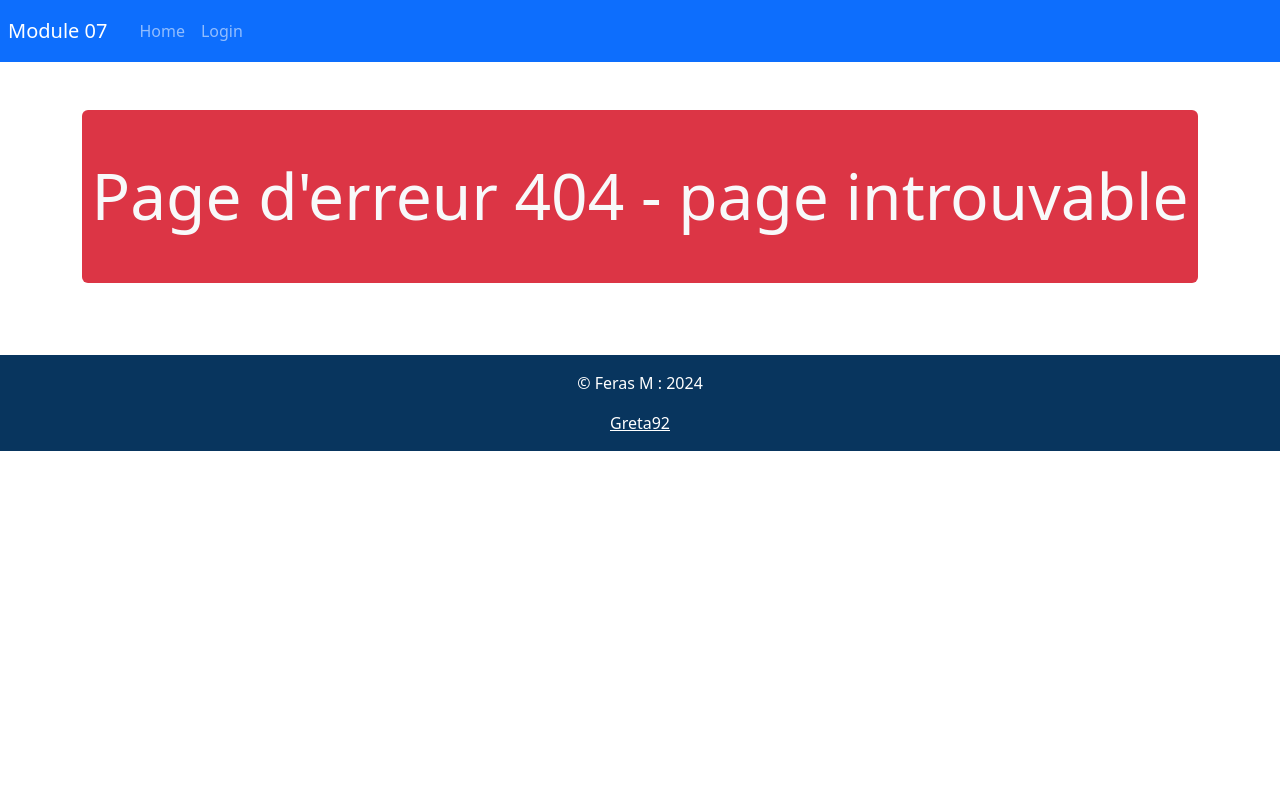
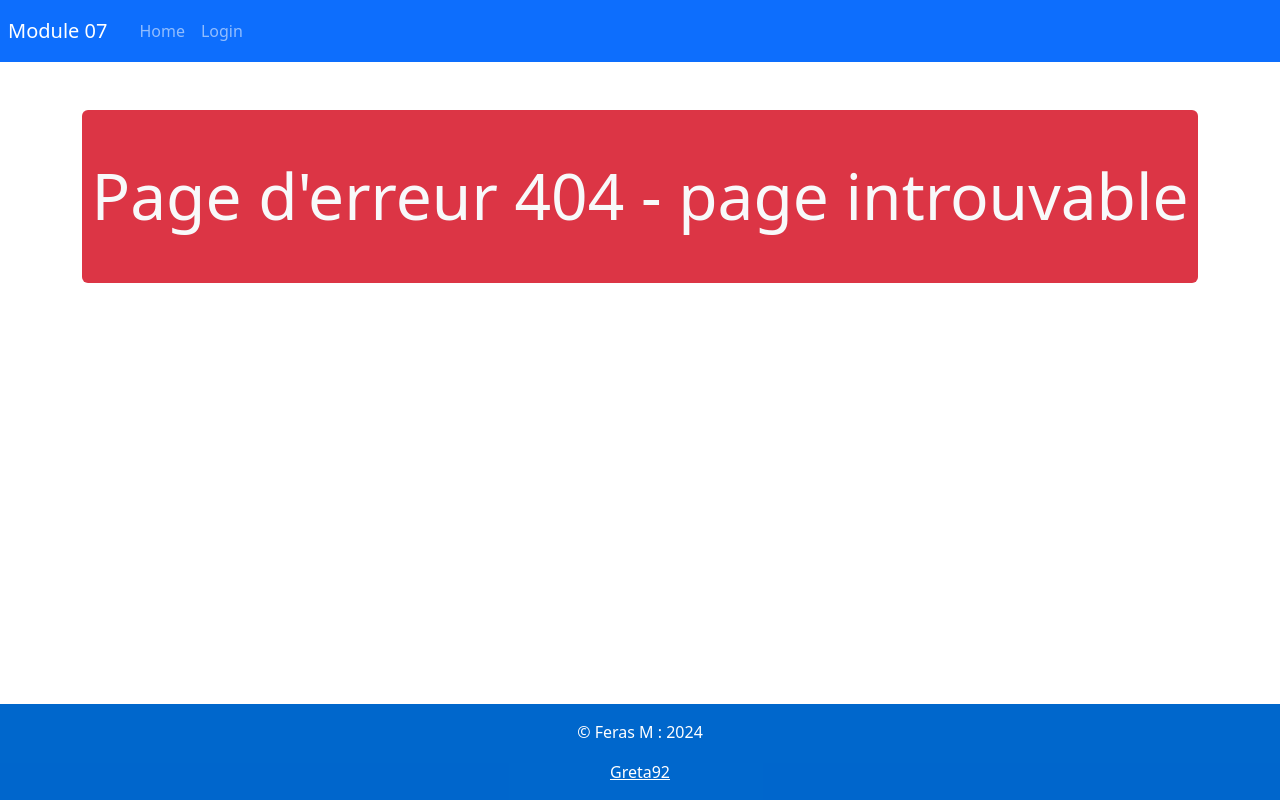
Before and after one commit to Ferasmich/Eval-Module-7, a PHP site: page /index.php in a window 1280 px wide. Run offline with PHP 8.4, Linux system fonts and the light colour scheme; data comes from the database, SQL or seed files in the repository; data that the repository does not hold is empty; some libraries are stand-ins or nearby versions; some web fonts are replaced.

Commit message:
design footer

```diff
--- a/index.php
+++ b/index.php
@@ -56,21 +56,25 @@ $router->map("GET|POST", "/admin/user/manage", [
     "method" => "manage_user"
 ] , "admin_manage_user");
 
+//Open admin_user_new page to create new data
 $router->map("GET|POST" , "/admin/user/new", [
     "class" => "\App\Controller\AdminController",
     "method" => "open_user_page"
 ] , "open_user_page");
 
+//Open admin_vehicle_new page to create new data
 $router->map("GET|POST" , "/admin/vehicle/new", [
     "class" => "\App\Controller\AdminController",
     "method" => "open_vehicle_page"
 ] , "open_vehicle_page");
 
+// Call Update function to delete vehicle data in database
 $router->map("GET|POST" , "/admin/vehicle/delete", [
     "class" => "\App\Controller\AdminController",
     "method" => "delete_vehicle"
 ] , "delete_vehicle");
 
+// Call Update function to delete user data in database
 $router->map("GET|POST" , "/admin/user/delete", [
     "class" => "\App\Controller\AdminController",
     "method" => "delete_user"
@@ -88,11 +92,13 @@ $router->map("GET|POST" , "/admin/user/modify", [
     "method" => "modify_user"
 ] , "modify_user");
 
+// Call Update function to udpate vehicle data in database
 $router->map("GET|POST" , "/admin/vehicle/update", [
     "class" => "\App\Controller\AdminController",
     "method" => "update_vehicle"
 ] , "update_vehicle");
 
+// Call Update function to udpate user data in database
 $router->map("GET|POST" , "/admin/user/update", [
     "class" => "\App\Controller\AdminController",
     "method" => "update_user"
--- a/src/Vues/footer.tpl.php
+++ b/src/Vues/footer.tpl.php
@@ -1,7 +1,7 @@
 &nbsp;
 &nbsp;
   <!-- Footer -->
-  <footer class="text-center text-white" style="background-color: #0a4275;">
+  <footer class="text-center text-white" style="background-color: #0080ff; margin-top: auto;">
     <!-- Copyright -->
     <div class="text-center p-3" style="background-color: rgba(0, 0, 0, 0.2);">
     <p>&copy; Feras M : <?= date("Y") ?></p>
--- a/src/Vues/header.tpl.php
+++ b/src/Vues/header.tpl.php
@@ -10,6 +10,15 @@
     <link href="https://fonts.googleapis.com/css2?family=Protest+Riot&display=swap" rel="stylesheet">
 
     <style>
+body {
+  display: flex;
+  flex-direction: column;
+  min-height: 100vh; /* Ensures body takes up full viewport height */
+}
+
+main {
+  flex: 1; /* Expands to fill available space */
+}
 
     </style>
 
--- a/src/Vues/manage_user.tpl.php
+++ b/src/Vues/manage_user.tpl.php
@@ -1,7 +1,7 @@
 &nbsp;
 <div class="container">
 
-<a href="<?= $router->generate("open_user_page") ?>" class="btn btn-primary float-end"> Create New </a>
+<a href="<?= $router->generate("admin_user_new") ?>" class="btn btn-primary float-end"> Create New </a>
 
     <h1 class="display-4"><?= $data["h1"] ?></h1>
 
--- a/src/Vues/update_user.tpl.php
+++ b/src/Vues/update_user.tpl.php
@@ -27,6 +27,8 @@
             <label for="password">password </label>
             <input type="password" id="password" class="form-control" name="password">
         </div>
+        <!-- Ajouter un input caché avec la valeur "update" -->
+        <input type="hidden" name="type" value="update" id="type">
         <div class="text-end">
             <input type="submit" class="btn btn-success" value="Update">
         </div>
--- a/src/Vues/user_new.tpl.php
+++ b/src/Vues/user_new.tpl.php
@@ -18,6 +18,8 @@
             <label for="password">password *</label>
             <input type="password" id="password" class="form-control" name="password">
         </div>
+        <!-- Ajouter un input caché avec la valeur "create" -->
+        <input type="hidden" name="type" value="create" id="type">
         <div class="text-end">
             <input type="submit" class="btn btn-success" value="Create">
         </div>
```
Also changed, not shown: src/Vues/403.tpl.php (line endings or trailing spaces), 1 other file.
